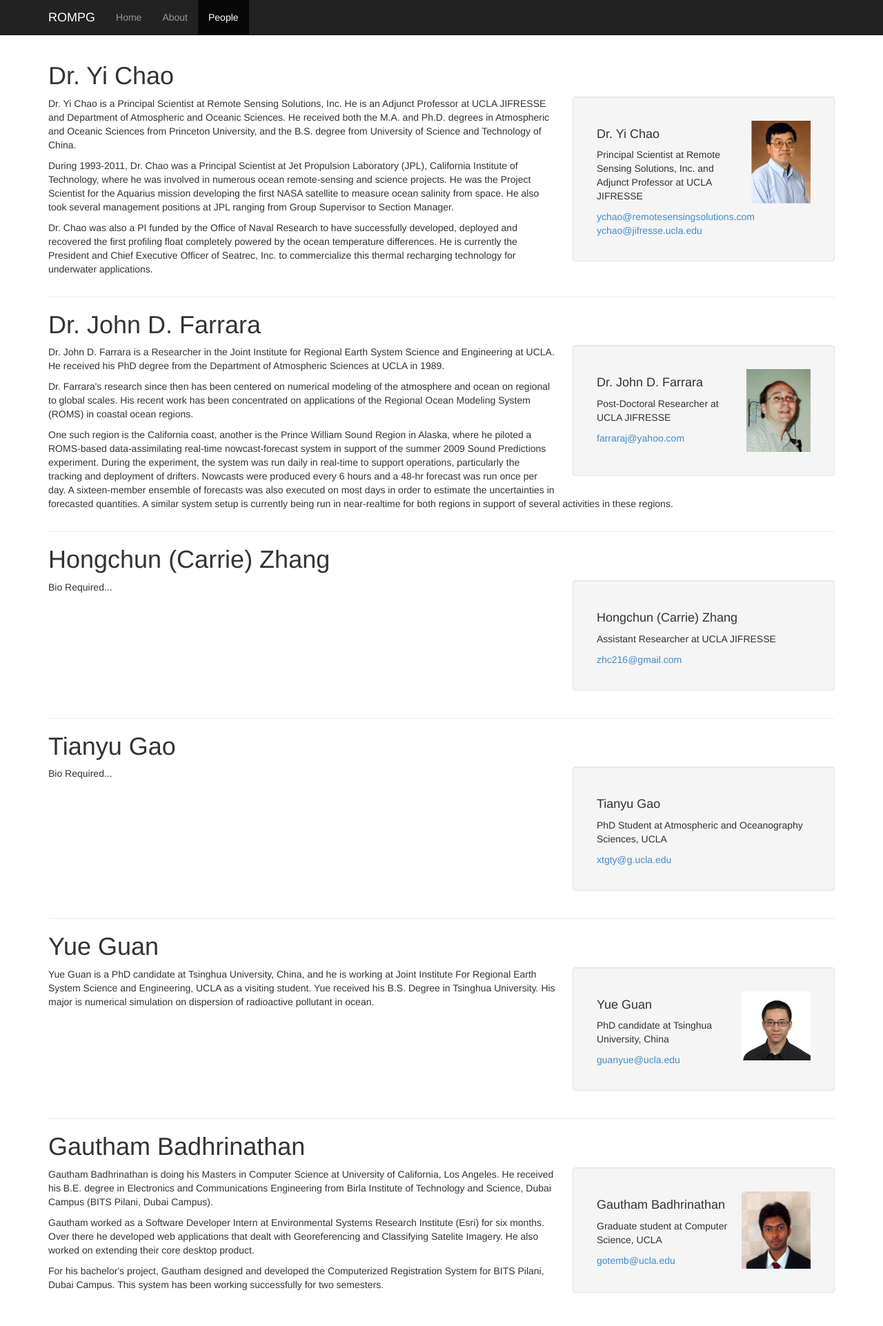
After one commit to GotEmB/rompg, a Node project: template views/people/index.jade in a window 1280 px wide. The commit adds this page. Shown: the whole page at 69% size. Run offline with Node 20 templates, Linux system fonts and the light colour scheme; the template is opened without the code that fills it, so the values that code supplies are empty.

Commit message:
Website for ROMPG.

```diff
--- a/views/404/index.jade
+++ b/views/404/index.jade
@@ -1,4 +1,4 @@
-extends ../header
+extends ../layout
 
 block vars
 	- var pageTitle = "UCLA JIFRESSE - Page Not Found"
--- a/views/header.jade
+++ b/views/layout.jade
@@ -17,13 +17,13 @@ html
 					button.navbar-toggle(type = "button", data-toggle = "collapse", data-target = ".navbar-nv-collapse")
 						- for(var i = 0; i < 3; i++)
 							span.icon-bar
-					a.navbar-brand(href = (thisPage == "home" ? "#" : "/"), style = "color: #fff") UCLA JIFRESSE
+					a.navbar-brand(href = (thisPage == "home" ? "#" : "/"), style = "color: #fff") ROMPG
 				.collapse.navbar-collapse.navbar-nv-collapse
 					.nav.navbar-nav
 						li(class = (thisPage == "home" ? "active" : ""))
 							a(href = (thisPage == "home" ? "#" : "/")) Home
-						li(class = (thisPage == "vision" ? "active" : ""))
-							a(href = (thisPage == "vision" ? "#" : "/vision")) Vision
+						li(class = (thisPage == "about" ? "active" : ""))
+							a(href = (thisPage == "about" ? "#" : "/about")) About
 						li(class = (thisPage == "people" ? "active" : ""))
-							a(href = (thisPage == "people" ? "#" : "/people/director")) People
+							a(href = (thisPage == "people" ? "#" : "/people")) People
 		block content
--- /dev/null
+++ b/views/people/index.jade
@@ -0,0 +1,73 @@
+extends ../layout
+
+block vars
+	- var pageTitle = "People · Regional Ocean Modeling and Prediction Group"
+	- var thisPage = "people"
+
+block content
+	.container
+		h1 Dr. Yi Chao
+		.well.pull-right.col-xs-12.col-sm-6.col-md-5.col-lg-4(style = "margin-left: 25px")
+			.panel-body
+				img.pull-right(src = "/images/yichao.png", style = "margin-left: 10px; max-height: 120px; max-width: 100px")
+				h4 Dr. Yi Chao
+				p Principal Scientist at Remote Sensing Solutions, Inc. and Adjunct Professor at UCLA JIFRESSE
+				a(href = "ychao@remotesensingsolutions.com") ychao@remotesensingsolutions.com<br>
+				a(href = "ychao@jifresse.ucla.edu") ychao@jifresse.ucla.edu
+		p Dr. Yi Chao is a Principal Scientist at Remote Sensing Solutions, Inc. He is an Adjunct Professor at UCLA JIFRESSE and Department of Atmospheric and Oceanic Sciences. He received both the M.A. and Ph.D. degrees in Atmospheric and Oceanic Sciences from Princeton University, and the B.S. degree from University of Science and Technology of China.
+		p During 1993-2011, Dr. Chao was a Principal Scientist at Jet Propulsion Laboratory (JPL), California Institute of Technology, where he was involved in numerous ocean remote-sensing and science projects. He was the Project Scientist for the Aquarius mission developing the first NASA satellite to measure ocean salinity from space. He also took several management positions at JPL ranging from Group Supervisor to Section Manager.
+		p Dr. Chao was also a PI funded by the Office of Naval Research to have successfully developed, deployed and recovered the first profiling float completely powered by the ocean temperature differences. He is currently the President and Chief Executive Officer of Seatrec, Inc. to commercialize this thermal recharging technology for underwater applications.
+		div.clearfix
+		hr
+		h1 Dr. John D. Farrara
+		.well.pull-right.col-xs-12.col-sm-6.col-md-5.col-lg-4(style = "margin-left: 25px")
+			.panel-body
+				img.pull-right(src = "/images/john.gif", style = "margin-left: 10px; max-height: 120px; max-width: 100px")
+				h4 Dr. John D. Farrara
+				p Post-Doctoral Researcher at UCLA JIFRESSE
+				a(href = "farraraj@yahoo.com") farraraj@yahoo.com
+		p Dr. John D. Farrara is a Researcher in the Joint Institute for Regional Earth System Science and Engineering at UCLA. He received his PhD degree from the Department of Atmospheric Sciences at UCLA in 1989.
+		p Dr. Farrara's research since then has been centered on numerical modeling of the atmosphere and ocean on regional to global scales. His recent work has been concentrated on applications of the Regional Ocean Modeling System (ROMS) in coastal ocean regions.
+		p One such region is the California coast, another is the Prince William Sound Region in Alaska, where he piloted a ROMS-based data-assimilating real-time nowcast-forecast system in support of the summer 2009 Sound Predictions experiment. During the experiment, the system was run daily in real-time to support operations, particularly the tracking and deployment of drifters. Nowcasts were produced every 6 hours and a 48-hr forecast was run once per day. A sixteen-member ensemble of forecasts was also executed on most days in order to estimate the uncertainties in forecasted quantities. A similar system setup is currently being run in near-realtime for both regions in support of several activities in these regions.
+		div.clearfix
+		hr
+		h1 Hongchun (Carrie) Zhang
+		.well.pull-right.col-xs-12.col-sm-6.col-md-5.col-lg-4(style = "margin-left: 25px")
+			.panel-body
+				h4 Hongchun (Carrie) Zhang
+				p Assistant Researcher at UCLA JIFRESSE
+				a(href = "zhc216@gmail.com") zhc216@gmail.com
+		p Bio Required...
+		div.clearfix
+		hr
+		h1 Tianyu Gao
+		.well.pull-right.col-xs-12.col-sm-6.col-md-5.col-lg-4(style = "margin-left: 25px")
+			.panel-body
+				h4 Tianyu Gao
+				p PhD Student at Atmospheric and Oceanography Sciences, UCLA
+				a(href = "xtgty@g.ucla.edu") xtgty@g.ucla.edu
+		p Bio Required...
+		div.clearfix
+		hr
+		h1 Yue Guan
+		.well.pull-right.col-xs-12.col-sm-6.col-md-5.col-lg-4(style = "margin-left: 25px")
+			.panel-body
+				img.pull-right(src = "/images/yueguan.jpg", style = "margin-left: 10px; max-height: 120px; max-width: 100px")
+				h4 Yue Guan
+				p PhD candidate at Tsinghua University, China
+				a(href = "guanyue@ucla.edu") guanyue@ucla.edu
+		p Yue Guan is a PhD candidate at Tsinghua University, China, and he is working at Joint Institute For Regional Earth System Science and Engineering, UCLA as a visiting student. Yue received his B.S. Degree in Tsinghua University. His major is numerical simulation on dispersion of radioactive pollutant in ocean.
+		div.clearfix
+		hr
+		h1 Gautham Badhrinathan
+		.well.pull-right.col-xs-12.col-sm-6.col-md-5.col-lg-4(style = "margin-left: 25px")
+			.panel-body
+				img.pull-right(src = "/images/gautham.jpg", style = "margin-left: 10px; max-height: 120px; max-width: 100px")
+				h4 Gautham Badhrinathan
+				p Graduate student at Computer Science, UCLA
+				a(href = "gotemb@ucla.edu") gotemb@ucla.edu
+		p Gautham Badhrinathan is doing his Masters in Computer Science at University of California, Los Angeles. He received his B.E. degree in Electronics and Communications Engineering from Birla Institute of Technology and Science, Dubai Campus (BITS Pilani, Dubai Campus).
+		p Gautham worked as a Software Developer Intern at Environmental Systems Research Institute (Esri) for six months. Over there he developed web applications that dealt with Georeferencing and Classifying Satelite Imagery. He also worked on extending their core desktop product.
+		p For his bachelor's project, Gautham designed and developed the Computerized Registration System for BITS Pilani, Dubai Campus. This system has been working successfully for two semesters.
+		br
+		br
--- a/views/vision/index.jade
+++ b/views/vision/index.jade
@@ -1,4 +1,4 @@
-extends ../header
+extends ../layout
 
 block vars
 	- var pageTitle = "UCLA JIFRESSE - Vision"
```
Also changed, not shown: views/about/index.jade (added, +27 -0 lines), views/home/index.jade (+32 -21 lines), views/people/director/index.jade (deleted, +0 -31 lines), views/people/people.jade (deleted, +0 -19 lines), public/images/gautham.jpg (added), public/images/john.gif (added), public/images/yichao.png (added), public/images/yueguan.jpg (added).
